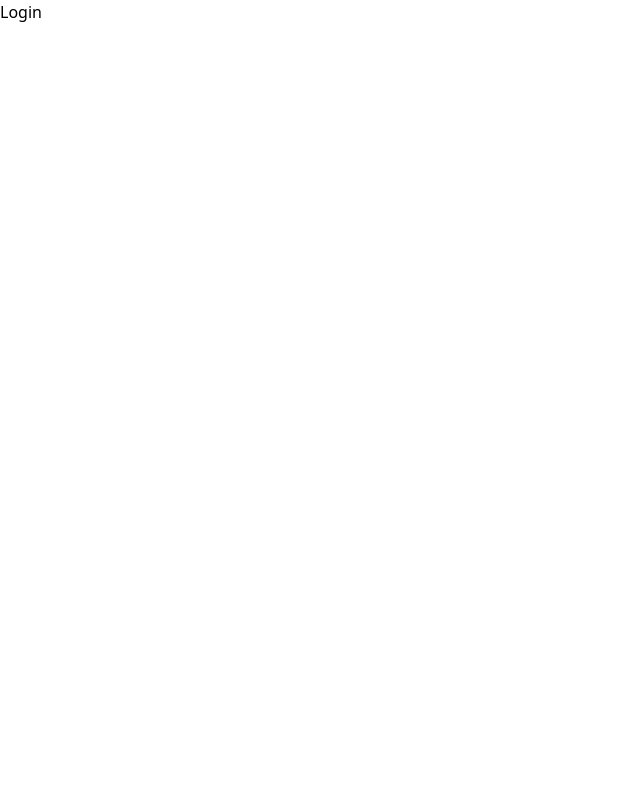
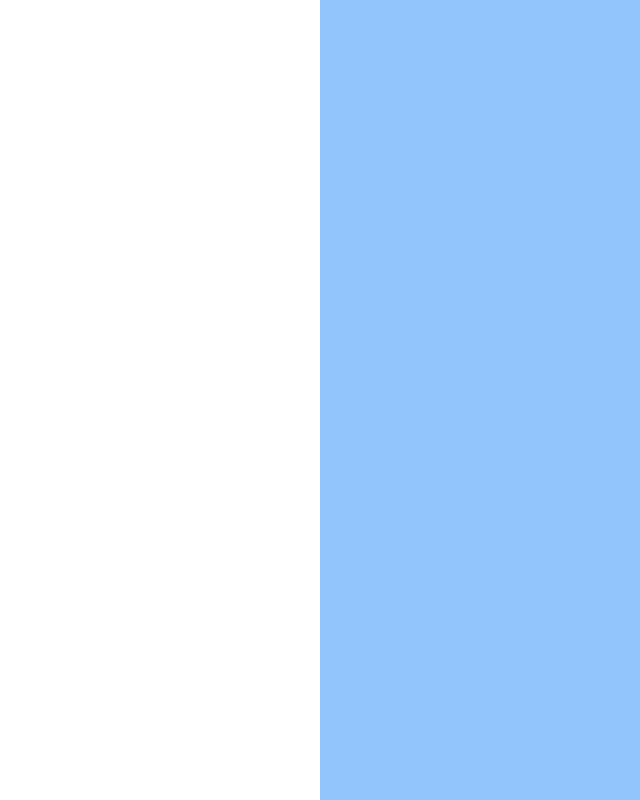
Before and after one commit to kgpatidar/theshopbook-client, a React (Create React App) app: page /login in a window 1280 px wide. Shown: the whole page, without its empty margins (0-640 px from the left). Built offline with nearby package versions, Linux system fonts and the light colour scheme.

Commit message:
Login Layout

```diff
--- a/src/Pages/Auth/Login.jsx
+++ b/src/Pages/Auth/Login.jsx
@@ -1,7 +1,12 @@
 import React from "react";
 
 const Login = () => {
-  return <div>Login</div>;
+  return (
+    <div className="w-screen h-screen flex">
+      <div className="w-1/4 h-screen bg-white"></div>
+      <div className="w-3/4 h-screen bg-blue-300"></div>
+    </div>
+  );
 };
 
 export default Login;
```
